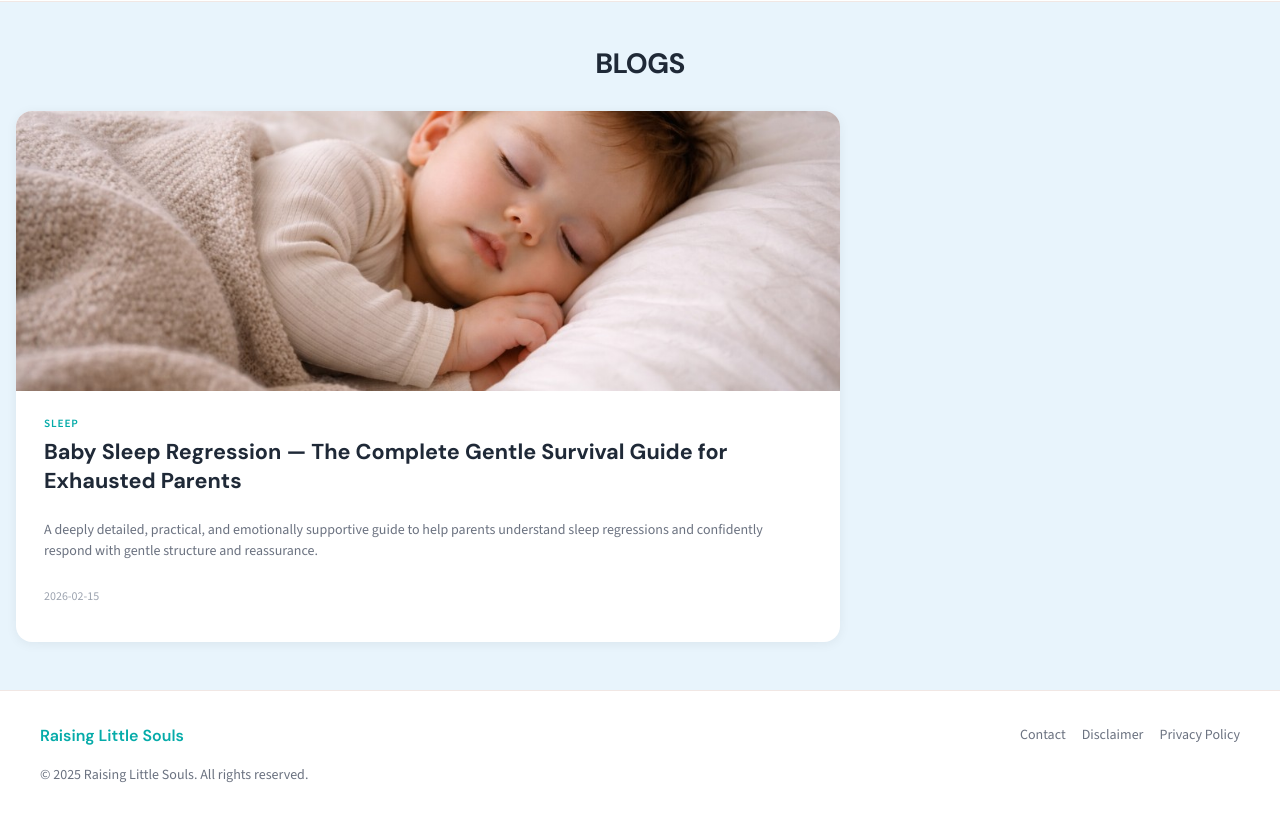
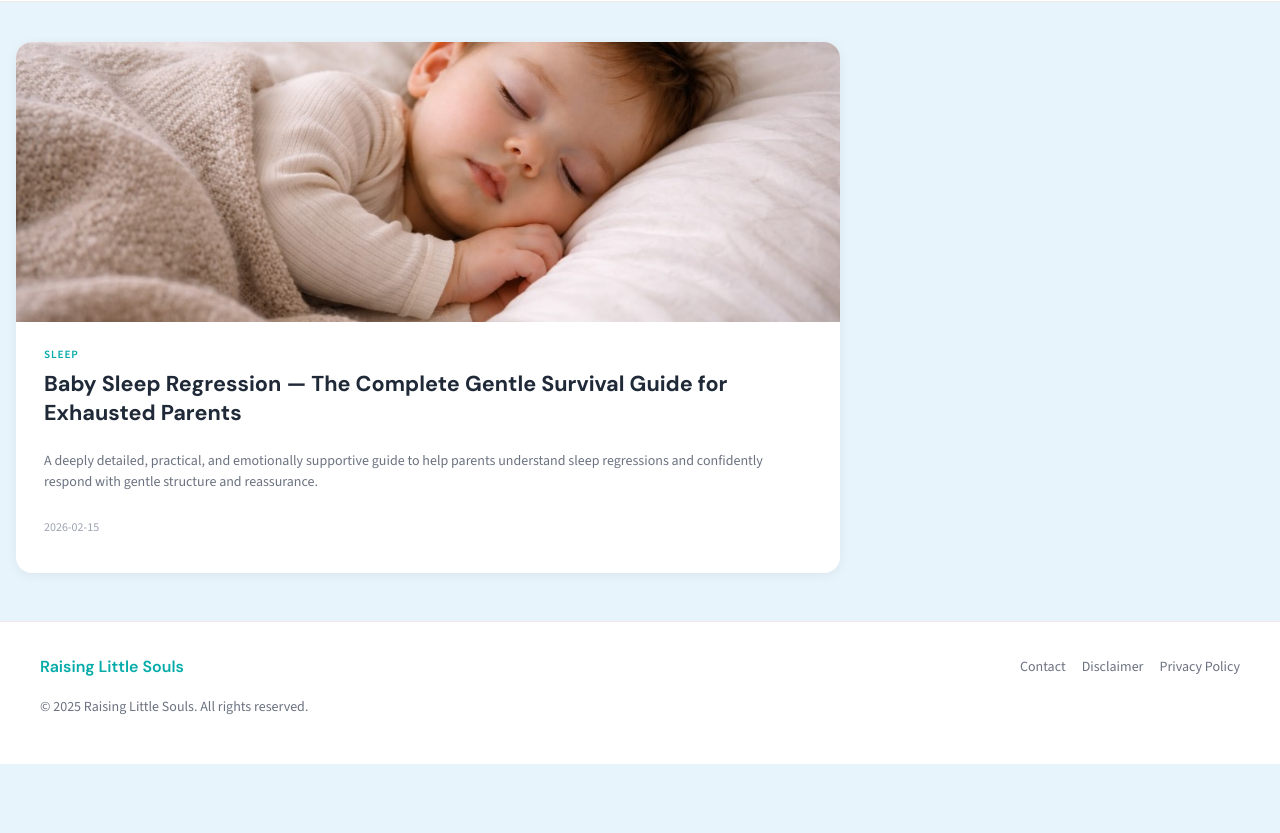
Before and after one commit to GarrySandhu99/Raising-Little-Souls, a plain HTML site: page index.html in a window 1280 px wide. Shown: the part 63-896 px from the top of the page. After the commit the page ends 827 px from the top, so only its background shows below. Drawn offline with nearby package versions, Linux system fonts and the light colour scheme.

Commit message:
chore: remove 'BLOGS' heading from homepage
Co-authored-by: Cursor <cursoragent@cursor.com>

```diff
--- a/index.html
+++ b/index.html
@@ -27,7 +27,6 @@
 
     <main>
       <section class="vlogs-section">
-        <h2 class="section-title">BLOGS</h2>
         <div class="post-grid">
           <!-- Homepage now features the Baby Sleep Regression guide -->
           <a href="posts/baby-sleep-regression.html" class="post-card featured">
```
